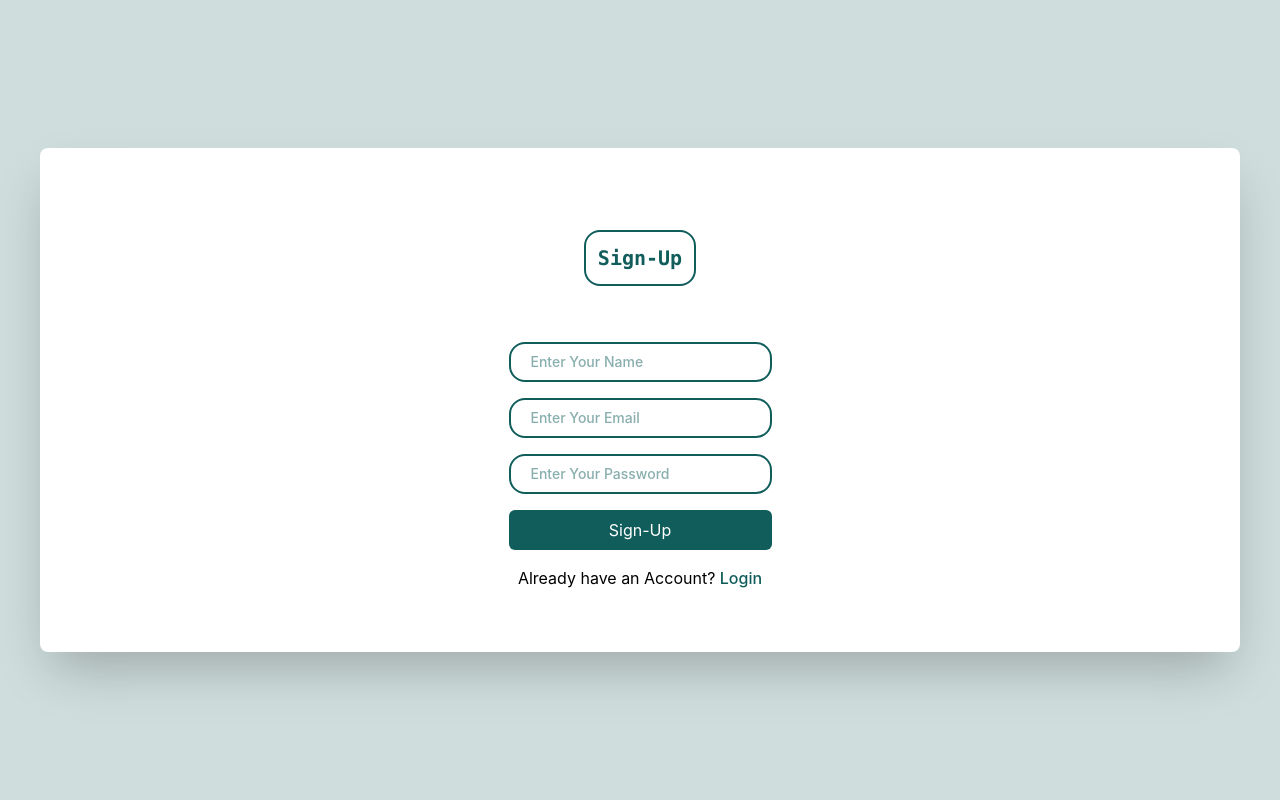
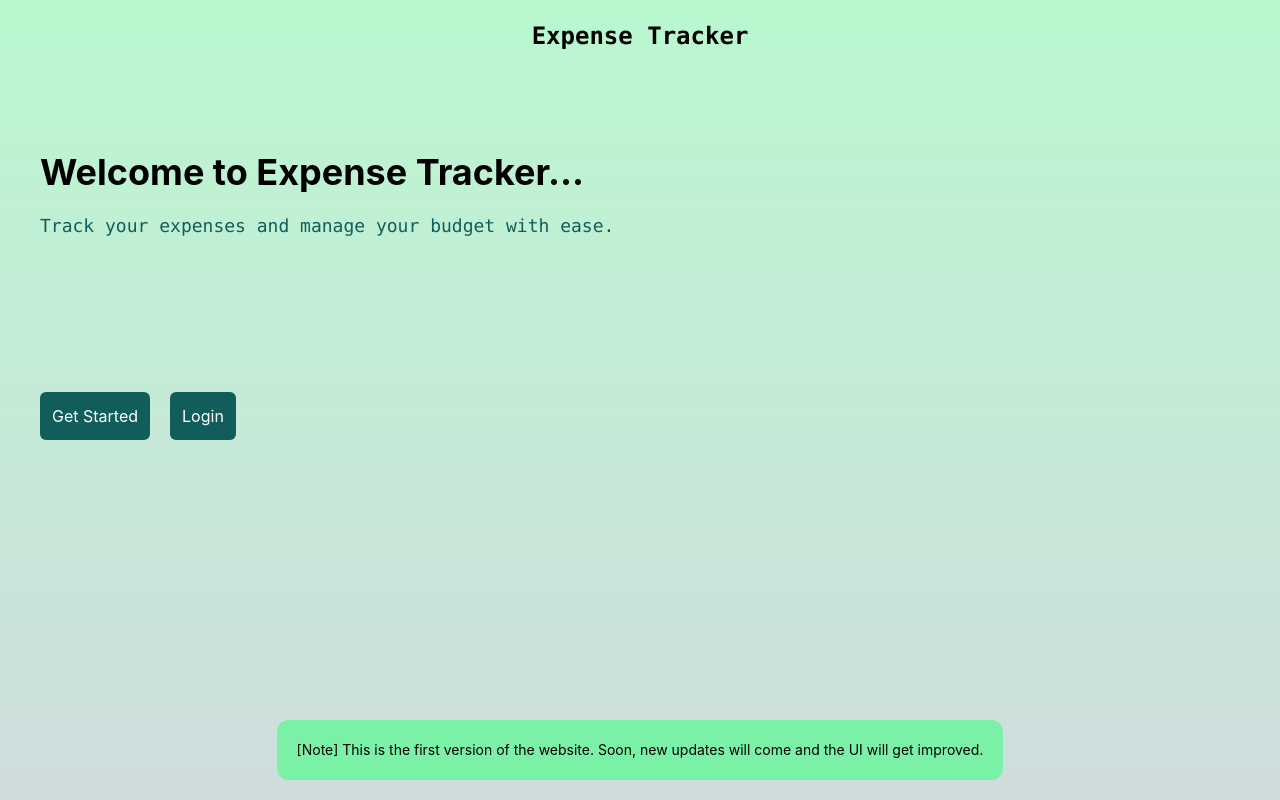
Before and after one commit to deekshith2607/Expense-Tracker, a React (Vite) app: page / in a window 1280 px wide. Built offline with nearby package versions, Linux system fonts and the light colour scheme.

Commit message:
new functionality addedd

```diff
--- a/package.json
+++ b/package.json
@@ -10,10 +10,13 @@
     "preview": "vite preview"
   },
   "dependencies": {
+    "@remixicon/react": "^4.9.0",
     "@tailwindcss/vite": "^4.2.2",
+    "firebase": "^12.11.0",
     "react": "^19.2.4",
     "react-dom": "^19.2.4",
-    "react-router-dom": "^7.13.2"
+    "react-router-dom": "^7.13.2",
+    "remixicon": "^4.9.1"
   },
   "devDependencies": {
     "@eslint/js": "^9.39.4",
--- a/src/App.jsx
+++ b/src/App.jsx
@@ -1,10 +1,11 @@
 import React, { useContext } from 'react'
 import Signup from './pages/Signup'
-import Login from "./pages/login";
+import Login from "./pages/Login";
 import { Route, Routes } from 'react-router-dom'
 import {AuthContext} from './Contexts/AuthProvider';
 import Dashboard from './pages/Dashboard';
 import ProtectedRoute from './components/ProtectedRoute';
+import LandingPage from './pages/LandingPage';
 
 
 const App = () => {
@@ -14,8 +15,9 @@ const App = () => {
   // localStorage.setItem('users', JSON.stringify(Users))
   return (
     <Routes>
-      <Route path='/' element={<Signup />} />
-      <Route path='/Login' element={<Login />} />
+      <Route path='/' element={<LandingPage />} />
+      <Route path='/sign-up' element={<Signup />} />
+      <Route path='/login' element={<Login />} />
       <Route path='/dashboard' element={<ProtectedRoute><Dashboard /></ProtectedRoute>} />
     </Routes>
   )
--- a/src/Contexts/AuthProvider.jsx
+++ b/src/Contexts/AuthProvider.jsx
@@ -1,48 +1,56 @@
-import React, { createContext, useState } from 'react'
-import { Navigate } from 'react-router-dom'
+import React, { createContext, useState,useEffect } from "react";
+import { Navigate } from "react-router-dom";
+import { auth, GoogleProvider } from "../utilities/firebaseConfig";
 
- export const AuthContext = createContext()
+import {
+  getAuth,
+  createUserWithEmailAndPassword,
+  signInWithEmailAndPassword,
+  signInWithPopup,
+  updateProfile
 
-const AuthProvider = ({children}) => {
+} from "firebase/auth";
 
-  // const Users = [{ id: 1, email: 'user@example.com', password: 'password' }]
-  // localStorage.setItem('users', JSON.stringify(Users))
-  const [user, setuser] = useState({})
+export const AuthContext = createContext();
+
+const AuthProvider = ({ children }) => {
 
 
+  const signup = async (email, name, password) => {
+    try {
+      const userCredential = await createUserWithEmailAndPassword(
+        auth,
+        email,
+        password,
+      );
+      await updateProfile(userCredential.user, {
+        displayName: name,
+      });
+    } catch (error) {
+      console.error(error);
+    }
+  };
 
-  const signup = (data) => {
-    //Already exits
-    const users = JSON.parse(localStorage.getItem('users')) || []
-    const ifExits = users.find((user) => user.email === data.email)
-    //users arry push data
-    if(ifExits){
-      alert('User already exists')
+  const login = async (email, password) => {
+    try {
+      const userCredential = await signInWithEmailAndPassword(
+        auth,
+        email,
+        password,
+      );
+      console.log("Login successful", userCredential.user);
+      return userCredential.user;
+    } catch (error) {
+      console.error("Email login error", error);
+      throw error;
+    }
+  };
 
-    } else{
-      users.push(data)
-      localStorage.setItem('users', JSON.stringify(users))
-      alert('User created successfully . Please login to continue')
-    }
-
-    console.log(users);
-  }
-  const login = (data)=>{
-    const users = JSON.parse(localStorage.getItem('users')) || []
-    const user = users.find((user) => user.email === data.email && user.password === data.password)
-    if(user){
-      localStorage.setItem('user', JSON.stringify(user))
-      Navigate('/dashboard')
-
-    } else{
-      alert('Invalid email or password')
-    }
-  }
   return (
-    <AuthContext.Provider value={{signup, login}}>
+    <AuthContext.Provider value={{ signup, login, }}>
       {children}
     </AuthContext.Provider>
-  )
-}
+  );
+};
 
-export default AuthProvider
+export default AuthProvider;
--- a/src/components/ProtectedRoute.jsx
+++ b/src/components/ProtectedRoute.jsx
@@ -1,9 +1,10 @@
 import React from 'react'
+import { Navigate } from 'react-router-dom'
 
 const ProtectedRoute = ({children}) => {
     const user = JSON.parse(localStorage.getItem('user'))
   return (
-   user ? children : <Navigate to='/Login' />
+   user ? children : <Navigate to='/login' />
   )
 }
 
--- /dev/null
+++ b/src/pages/LandingPage.jsx
@@ -0,0 +1,36 @@
+import React from "react";
+import image from "../assets/image.jpg";
+import { Link } from "react-router-dom";
+const LandingPage = () => {
+  return (
+    <div className="h-screen  w-full relative  flex items-center  justify-center">
+      <div className="h-full w-full flex items-center flex-col gap-10 bg- bg-linear-to-b from-green-200 to-[#CFDDDD]">
+        <div className=" p-5   ">
+          <h2 className="text-2xl font-mono font-bold ">Expense Tracker</h2>
+        </div>
+        <div className="h-[20vh] w-full p-10">
+          <h1 className="text-4xl  font-bold text-black font-sans">
+            Welcome to Expense Tracker...
+          </h1>
+          <p className="text-lg font-mono text-[#115D5B] mt-5">
+            Track your expenses and manage your budget with ease.
+          </p>
+        </div>
+
+        <div className="flex items-start p-10 mt-10 justify-start w-full gap-5">
+            <Link to="/sign-up" className="bg-[#115D5B] text-white p-3 rounded-md">
+            Get Started
+          </Link>
+          <Link to="/login" className="bg-[#115D5B] text-white p-3 rounded-md">
+            Login
+          </Link>
+
+        </div>
+       <p className="p-5 m-5 rounded-xl text-sm absolute bg-green-300 bottom-0">[Note] This is the first version of the website. Soon, new updates will come and the UI will get improved. </p>
+      </div>
+
+    </div>
+  );
+};
+
+export default LandingPage;
--- a/src/pages/Login.jsx
+++ b/src/pages/Login.jsx
@@ -1,21 +1,27 @@
-import React, { useState } from "react";
+import React, { useState ,useContext} from "react";
 import { Link } from "react-router-dom";
+import { AuthContext } from "../Contexts/AuthProvider";
 
 const Login = () => {
   const [Email, setEmail] = useState("");
   const [password, setpassword] = useState("");
+
+  const { login } = useContext(AuthContext);
+  const handellogin = (e) => {
+    e.preventDefault();
+
+    login(Email, password);
+    setEmail("");
+    setpassword("");
+  };
+
   return (
     <div className="h-screen w-screen  bg-[#CFDDDD] flex flex-col items-center justify-center p-10">
       <div className="h-[70%] w-full rounded-lg bg-white shadow-2xl  flex flex-col items-center  gap-4 justify-center">
         <h2 className="text-xl font-mono mt-5 text-[#115D5B] font-bold p-3 rounded-2xl border-2 border-[#115D5B]">
           Login
         </h2>
-        <form
-          onSubmit={(e) => {
-            e.preventDefault();
-          }}
-          className="flex flex-col mt-10 gap-4"
-        >
+        <form onSubmit={handellogin} className="flex flex-col mt-10 gap-4">
           <input
             type="email"
             className="Input"
@@ -40,13 +46,14 @@ const Login = () => {
             Login
           </button>
 
+        </form>
+
           <h4>
             Don't have an account?{" "}
-            <Link to="/" className="text-[#115D5B] underline">
+            <Link to="/sign-up" className="text-[#115D5B] underline">
               Register
             </Link>
           </h4>
-        </form>
       </div>
     </div>
   );
--- a/src/pages/Signup.jsx
+++ b/src/pages/Signup.jsx
@@ -1,35 +1,68 @@
-import React from "react";
+import React, { useState } from "react";
 import { Link } from "react-router-dom";
 
+import { useContext } from "react";
+import { AuthContext } from "../Contexts/AuthProvider";
+import { RiGoogleFill } from "@remixicon/react";
+
+
 const Signup = () => {
+  const { signup,  } = useContext(AuthContext);
+  const [name, setname] = useState("");
+  const [email, setemail] = useState("");
+  const [password, setpassword] = useState("");
+
+  const handelSignup = (e) => {
+    e.preventDefault();
+    signup(email, name, password);
+    setemail("");
+    setname("");
+    setpassword("");
+  };
+
   return (
     <div className="h-screen w-screen bg-[#CFDDDD] p-10 flex items-center justify-center">
       <div className="h-[70%] w-full rounded-lg bg-white shadow-2xl  flex flex-col items-center  gap-4 justify-center">
-        <h2 className="text-xl font-mono mt-5 text-[#115D5B] font-bold p-3 rounded-2xl border-2 border-[#115D5B]">Sign-Up</h2>
-        <form className="flex flex-col mt-10 gap-4">
+        <h2 className="text-xl font-mono mt-5 text-[#115D5B] font-bold p-3 rounded-2xl border-2 border-[#115D5B]">
+          Sign-Up
+        </h2>
+        <form className="flex flex-col mt-10 gap-4" onSubmit={handelSignup}>
           <input
-          required
-
-          type="text"
-          placeholder="Enter Your Name"
-           className="Input" />
+            type="text"
+            placeholder="Enter Your Name"
+            className="Input"
+            value={name}
+            onChange={(e) => setname(e.target.value)}
+          />
           <input
-          required
+            required
             type="email"
             placeholder="Enter Your Email"
             className="Input"
+            value={email}
+            onChange={(e) => setemail(e.target.value)}
           />
           <input
-          required
+            required
             type="password"
             placeholder="Enter Your Password"
             className="Input"
+            value={password}
+            onChange={(e) => setpassword(e.target.value)}
           />
           <button className="bg-[#115D5B] text-white p-2 rounded-md">
             Sign-Up
           </button>
         </form>
-        <h5 className="font-sans">Already have an Account? <Link to="/login" className="text-[#115D5B] font-medium">Login</Link></h5>
+        <button className="bg-[#115D5B] text-white p-2 px-5 items-center justify-center gap-1 rounded-md flex" ><RiGoogleFill />
+          Sign-Up with Google
+        </button>
+        <h5 className="font-sans">
+          Already have an Account?{" "}
+          <Link to="/login" className="text-[#115D5B] font-medium">
+            Login
+          </Link>
+        </h5>
       </div>
     </div>
   );
--- /dev/null
+++ b/src/utilities/firebaseConfig.js
@@ -0,0 +1,17 @@
+import { initializeApp } from "firebase/app";
+import { getAuth ,GoogleAuthProvider}  from "firebase/auth";
+
+const firebaseConfig = {
+  apiKey: "AIzaSyDLXrTC5mnGJR_Wy9HcU5ziulnLJLd9APc",
+  authDomain: "expenses-tracker-app-7be29.firebaseapp.com",
+  projectId: "expenses-tracker-app-7be29",
+  storageBucket: "expenses-tracker-app-7be29.firebasestorage.app",
+  messagingSenderId: "492701195295",
+  appId: "1:492701195295:web:964c5ea898792a2f2d092a",
+  measurementId: "G-XS971GNKWG"
+};
+
+// Initialize Firebase
+const app = initializeApp(firebaseConfig);
+export const auth = getAuth(app);
+export const GoogleProvider = new GoogleAuthProvider();
```
Also changed, not shown: src/assets/image.jpg (added), 1 other file (tests, documents, lock files or other folders).
